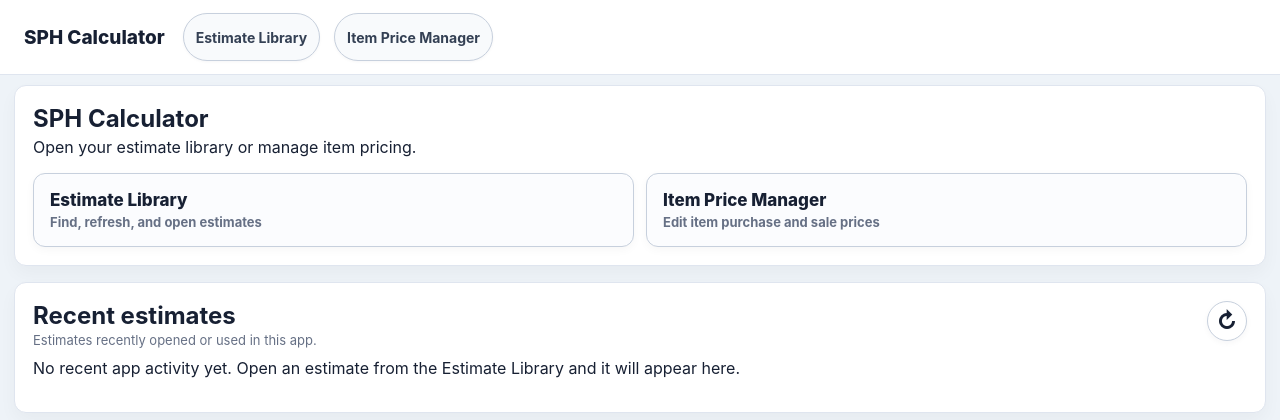
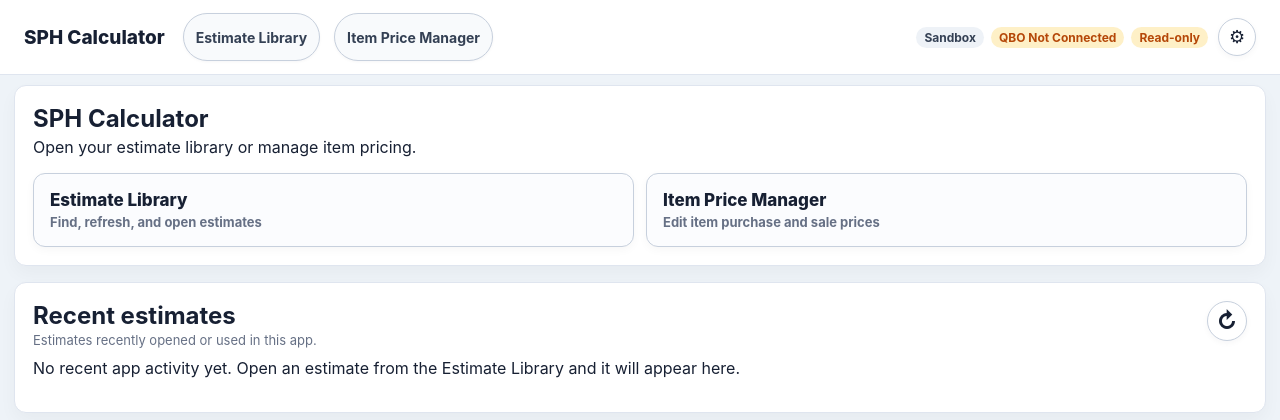
Before and after one commit to swishmeister/QBO_SPH, a FastAPI app: page / in a window 1280 px wide. Shown: the top 420 px of the page. Run offline with FastAPI, Linux system fonts and the light colour scheme; data that the repository does not hold is empty.

Commit message:
Add files via upload

```diff
--- a/app/static/styles.css
+++ b/app/static/styles.css
@@ -377,7 +377,7 @@ table.estimate-sheet tbody tr.section-row { background:#f7fbff !important; font-
 }
 
 /* App-activity recent estimates and cleaner home screen */
-.streamlined-topbar { justify-content:flex-start; }
+.streamlined-topbar { justify-content:space-between; flex-wrap:wrap; }
 .nav-pills a {
     display:inline-flex;
     align-items:center;
@@ -426,8 +426,113 @@ table.estimate-sheet tbody tr.section-row { background:#f7fbff !important; font-
 }
 .range-label select { min-width:150px; text-transform:none; color:#172033; }
 .library-actions { align-items:end; }
+
+
+/* Top-right status pills and settings menu */
+.topbar-right {
+    display:flex;
+    align-items:center;
+    gap:10px;
+    margin-left:auto;
+}
+.status-pills {
+    display:flex;
+    align-items:center;
+    gap:7px;
+    flex-wrap:wrap;
+    justify-content:flex-end;
+}
+.settings-menu {
+    position:relative;
+}
+.settings-menu > summary { list-style:none; }
+.settings-menu > summary::-webkit-details-marker { display:none; }
+.settings-trigger {
+    display:inline-flex;
+    align-items:center;
+    justify-content:center;
+    width:36px;
+    height:36px;
+    border:1px solid #c7d0dd;
+    border-radius:999px;
+    background:#fff;
+    color:#172033;
+    cursor:pointer;
+    font-size:18px;
+    line-height:1;
+    box-shadow:0 2px 6px rgba(17,24,39,.04);
+}
+.settings-trigger:hover { background:#f8fafc; border-color:#9db5d5; }
+.settings-dropdown {
+    position:absolute;
+    top:calc(100% + 8px);
+    right:0;
+    z-index:30;
+    width:280px;
+    padding:12px;
+    border:1px solid #c7d0dd;
+    border-radius:12px;
+    background:#fff;
+    box-shadow:0 18px 40px rgba(17,24,39,.16);
+}
+.settings-menu-header {
+    display:grid;
+    gap:2px;
+    padding-bottom:10px;
+    margin-bottom:10px;
+    border-bottom:1px solid #eef2f7;
+}
+.settings-status-block {
+    display:flex;
+    align-items:center;
+    gap:6px;
+    flex-wrap:wrap;
+    margin-bottom:10px;
+}
+.settings-status-block p {
+    flex-basis:100%;
+    margin:2px 0 0;
+    color:#667085;
+    font-size:13px;
+    overflow-wrap:anywhere;
+}
+.settings-actions { display:grid; gap:8px; }
+.settings-actions form { margin:0; }
+.settings-action {
+    display:block;
+    width:100%;
+    box-sizing:border-box;
+    border:1px solid #c7d0dd;
+    border-radius:9px;
+    padding:9px 10px;
+    background:#fff;
+    color:#172033;
+    text-align:left;
+    text-decoration:none;
+    font:inherit;
+    font-weight:700;
+    cursor:pointer;
+}
+.settings-action:hover { background:#f8fafc; }
+.settings-action.primary { background:#172033; border-color:#172033; color:#fff; text-align:center; }
+.settings-action.danger { color:#b42318; border-color:#fecdca; }
+
 @media (max-width: 760px) {
-    .streamlined-topbar { padding-bottom:8px; }
+    .streamlined-topbar { padding-bottom:8px; align-items:flex-start; }
+    .topbar-right {
+        width:100%;
+        margin-left:0;
+        justify-content:space-between;
+        align-items:center;
+        gap:8px;
+    }
+    .status-pills { justify-content:flex-start; gap:6px; }
+    .status-pills .badge { font-size:11px; padding:3px 7px; }
+    .settings-trigger { width:40px; height:40px; font-size:20px; }
+    .settings-dropdown {
+        right:0;
+        width:min(300px, calc(100vw - 24px));
+    }
     .nav-pills a { border-radius:9px; padding:9px 11px; background:#fff; }
     .home-nav-grid { grid-template-columns:1fr; }
     .home-nav-card { padding:14px; }
--- a/app/templates/base.html
+++ b/app/templates/base.html
@@ -4,7 +4,7 @@
     <meta charset="utf-8">
     <meta name="viewport" content="width=device-width, initial-scale=1">
     <title>SPH Calculator and File Editor</title>
-    <link rel="stylesheet" href="/static/styles.css?v=20260724-app-activity-home-cleanup">
+    <link rel="stylesheet" href="/static/styles.css?v=20260724-top-status-settings">
 </head>
 <body>
 <header class="topbar streamlined-topbar">
@@ -15,6 +15,58 @@
             <a href="/items">Item Price Manager</a>
         </nav>
     </div>
+
+    <div class="topbar-right">
+        <div class="qbo-status status-pills" aria-label="QuickBooks status">
+            <span class="badge">{{ qbo.env|capitalize }}</span>
+            {% if qbo.connected %}
+                <span class="badge good">QBO Connected</span>
+            {% else %}
+                <span class="badge warn">QBO Not Connected</span>
+            {% endif %}
+            {% if qbo.read_only %}
+                <span class="badge warn">Read-only</span>
+            {% else %}
+                <span class="badge good">Write enabled</span>
+            {% endif %}
+        </div>
+
+        <details class="settings-menu">
+            <summary class="settings-trigger" aria-label="Settings" title="Settings">⚙</summary>
+            <div class="settings-dropdown">
+                <div class="settings-menu-header">
+                    <strong>Settings</strong>
+                    <span class="subtle">QuickBooks connection</span>
+                </div>
+
+                <div class="settings-status-block">
+                    {% if qbo.connected %}
+                        <span class="badge good">Connected</span>
+                        <p>{{ qbo.company_name or ('Realm ' ~ qbo.realm_id) }}</p>
+                    {% else %}
+                        <span class="badge warn">Not connected</span>
+                        <p>Connect before importing or updating QuickBooks data.</p>
+                    {% endif %}
+                    {% if qbo.read_only %}
+                        <span class="badge warn">Read-only mode</span>
+                    {% else %}
+                        <span class="badge good">Write enabled</span>
+                    {% endif %}
+                </div>
+
+                <div class="settings-actions">
+                    {% if qbo.connected %}
+                        <a class="settings-action" href="/qbo/connect">Reconnect QuickBooks</a>
+                        <form method="post" action="/qbo/disconnect">
+                            <button class="settings-action danger" type="submit">Disconnect QuickBooks</button>
+                        </form>
+                    {% else %}
+                        <a class="settings-action primary" href="/qbo/connect">Connect QuickBooks</a>
+                    {% endif %}
+                </div>
+            </div>
+        </details>
+    </div>
 </header>
 <main class="container">
     {% block content %}{% endblock %}
```
